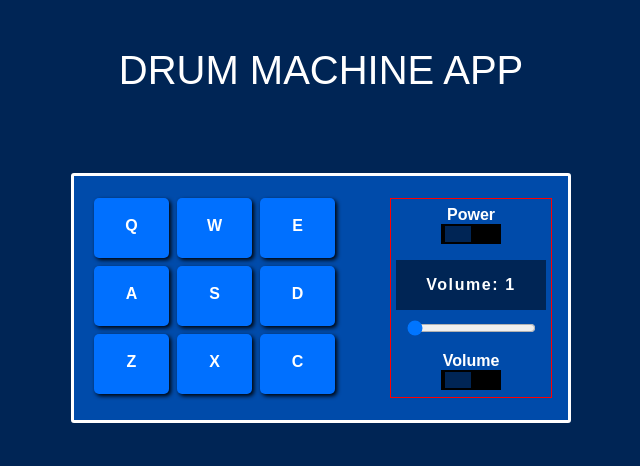
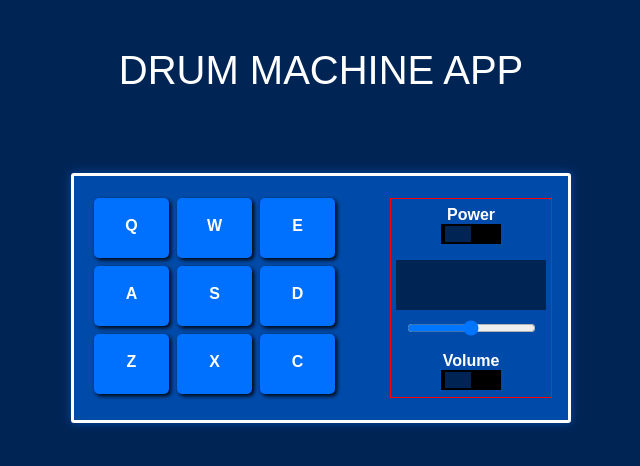
Before and after one commit to DatravousOdds/DrumMachine, a React (Vite) app: page / in a window 1280 px wide. Shown: the top 466 px of the page, without its empty margins (319-959 px from the left). Built offline with nearby package versions, Linux system fonts and the light colour scheme.

Commit message:
volume button

```diff
--- a/src/Components/Buttons.jsx
+++ b/src/Components/Buttons.jsx
@@ -1,6 +1,4 @@
-const Buttons = ({volumeChange, volume }) => {
-
-
+const Buttons = ({ volumeChange, volume }) => {
   const smallBtnStyles = {
     display: "flex",
     justifyContent: "center",
@@ -8,9 +6,6 @@ const Buttons = ({volumeChange, volume }) => {
     flexDirection: "column",
     margin: "0.25rem",
   };
-
-
-
 
   return (
     <>
@@ -24,12 +19,18 @@ const Buttons = ({volumeChange, volume }) => {
           </div>
 
           <div className="output">
-            <div>
-              Volume: {volume}
-            </div>
+            <div>{volume ? `Volume: ${volume}` : ""}</div>
           </div>
           <div className="volume-container">
-            <input type="range" id="vol" min={1} max={100} value={1} onChange={volumeChange}/>
+            <input
+              type="range"
+              id="vol"
+              min={0}
+              max={100}
+              value={volume}
+
+              onChange={volumeChange}
+            />
           </div>
 
           <div className="control">
--- a/src/Components/DrumMachine.jsx
+++ b/src/Components/DrumMachine.jsx
@@ -1,5 +1,5 @@
 import Display from "./Display";
-import Buttons from "./Buttons";
+
 import { useState } from "react";
 
 const DrumMachine = () => {
@@ -16,11 +16,12 @@ const DrumMachine = () => {
     { id: "C", src: "/audio/Heater-6.mp3" },
   ];
   const [drum, setDrum] = useState("");
-  const [vol, setVolume] = useState(1);
+  const [vol, setVolume] = useState();
 
   const handleVolumeChange = (e) => {
-    setVolume(e.target.value);
-  }
+    const value = e.target.value;
+    setVolume(value);
+  };
 
   const handleDrumPadClick = (event) => {
     const drumPad = event.currentTarget;
@@ -37,13 +38,16 @@ const DrumMachine = () => {
     }
   };
 
-
-
   return (
     <>
       <header>{header}</header>
       <div id="drum-machine">
-        <Display handleDrumPadClick={handleDrumPadClick} audioPath={audioPath} volumeChange={handleVolumeChange} volume={vol}/>
+        <Display
+          handleDrumPadClick={handleDrumPadClick}
+          audioPath={audioPath}
+          volumeChange={handleVolumeChange}
+          volume={vol}
+        />
       </div>
     </>
   );
--- a/src/styles.scss
+++ b/src/styles.scss
@@ -92,8 +92,8 @@ main {
   }
 
   .wrapper {
-justify-content: center;
-    align-items: center;
+  justify-content: center;
+  align-items: center;
   margin: 5rem auto;
   width: 500px;
   display: flex;
@@ -101,7 +101,8 @@ justify-content: center;
   border-radius: 3px;
   padding: 1rem;
   border: 3px solid #fff;
-    background-color: $secondaryColor;
+  background-color: $secondaryColor;
+  box-shadow: 0px 0px 8px 0px $secondaryColor;
   // position: relative;
 
     .drumpalette-container {
```
